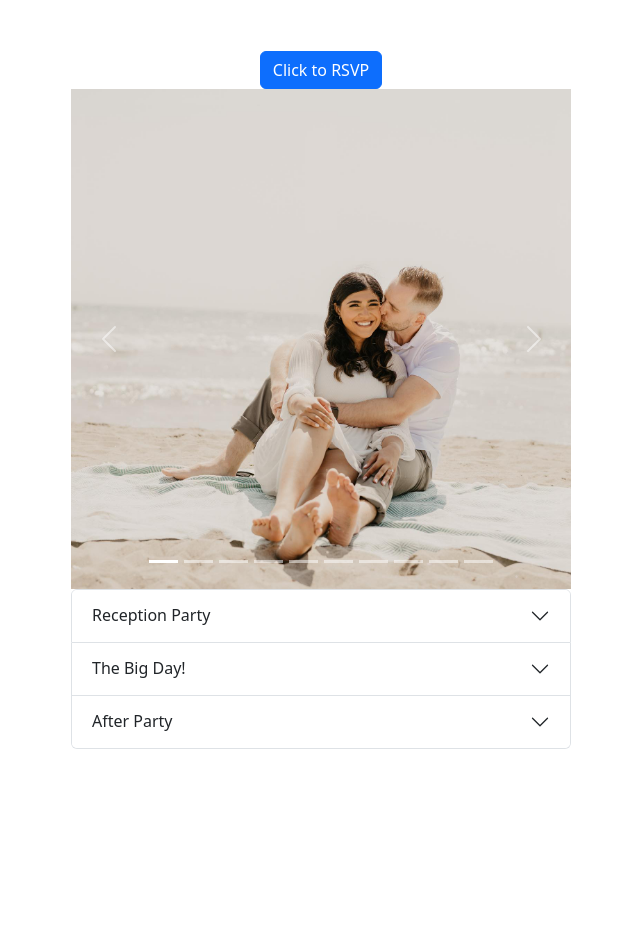
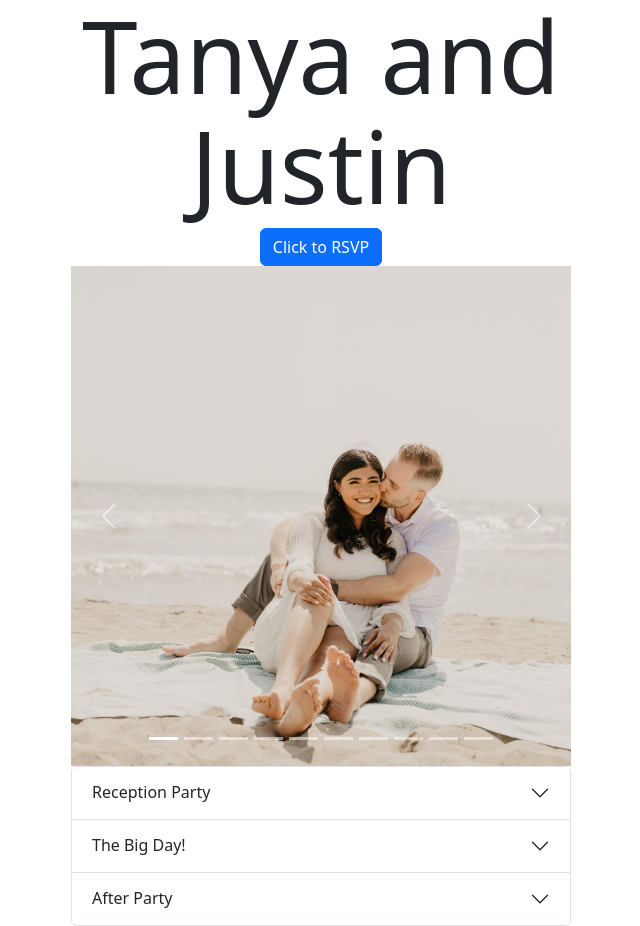
Before and after one commit to MichaelSault/TanyaWeddingWebsite, a React (Vite) app: page /Home in a window 1280 px wide. Shown: the whole page, without its empty margins (319-959 px from the left). Before the commit the page ends 800 px from the top, so only its background shows below. Built offline with nearby package versions, Linux system fonts and the light colour scheme.

Commit message:
added a component for the title

```diff
--- a/src/App.css
+++ b/src/App.css
@@ -41,3 +41,7 @@
 .read-the-docs {
   color: #888;
 }
+
+h1 {
+  font-size: 100px;
+}
--- a/src/components/Home.jsx
+++ b/src/components/Home.jsx
@@ -5,6 +5,7 @@ import Accordion from 'react-bootstrap/Accordion';
 import '../App.css'
 import Sidebar from "./Sidebar";
 import EngagementCarosel from "./EngagementCarosel";
+import TitleHeader from "./TitleBanner";
 
 function Home() {
   const navigate = useNavigate();
@@ -12,6 +13,8 @@ function Home() {
   return (
 
     <>
+        <TitleHeader />
+
         <Sidebar />
 
         <EngagementCarosel />
--- /dev/null
+++ b/src/components/TitleBanner.jsx
@@ -0,0 +1,17 @@
+import {useNavigate} from "react-router-dom";
+
+import '../App.css'
+
+function TitleHeader() {
+  const navigate = useNavigate();
+
+  return (
+
+    <>
+        <h1>Tanya and Justin</h1>
+
+    </>
+  )
+}
+
+export default TitleHeader
--- a/src/main.jsx
+++ b/src/main.jsx
@@ -8,7 +8,9 @@ import App from './App.jsx';
 import Home from './components/Home.jsx';
 import GuestList from './components/GuestList.jsx';
 
+
 ReactDOM.createRoot(document.getElementById('root')).render(
+  <>
     <React.StrictMode>
       <BrowserRouter>
         <Routes>
@@ -18,4 +20,5 @@ ReactDOM.createRoot(document.getElementById('root')).render(
         </Routes>
       </BrowserRouter>
     </React.StrictMode>
+  </>
 )
```
Lines whose indentation alone changed are shown as unchanged.
